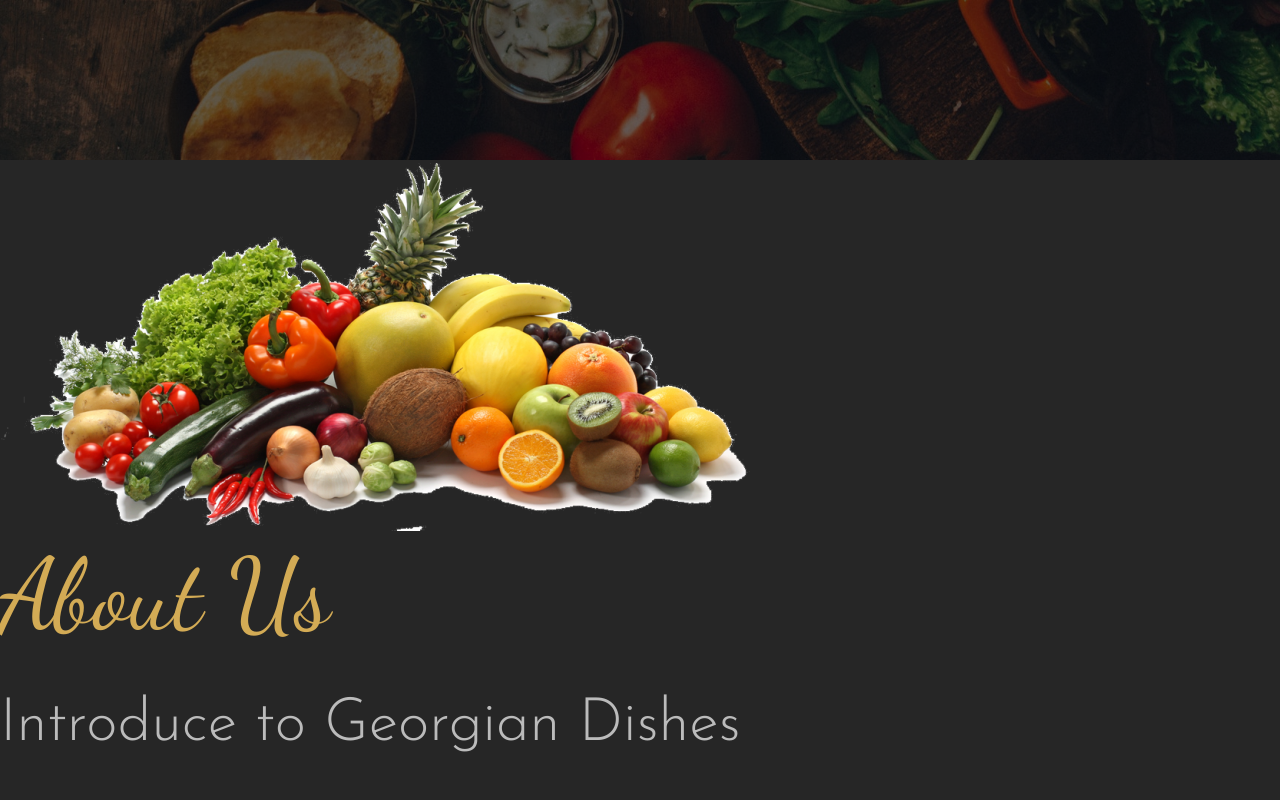
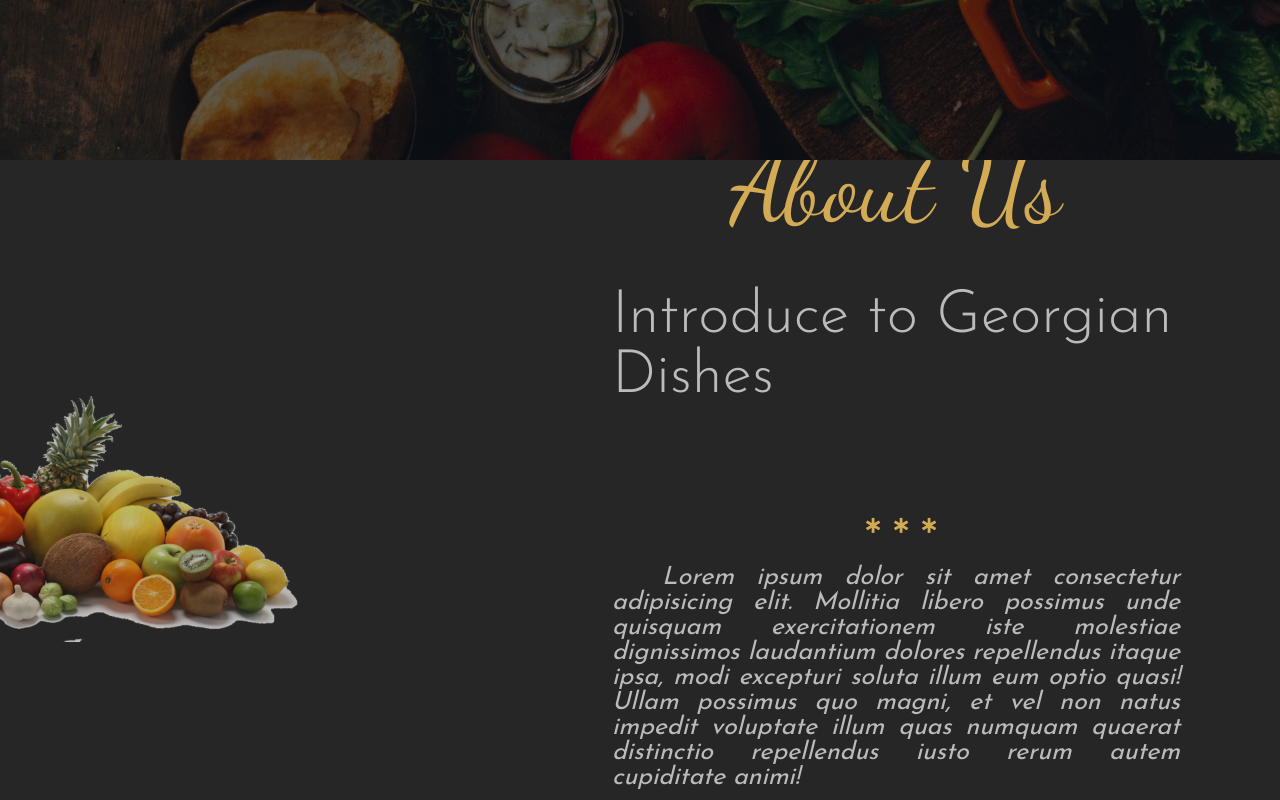
Before and after one commit to RaquelFraktas/restaurant-georgia, a website: page index.html in a window 1280 px wide. Shown: the part 640-1440 px from the top of the page. Drawn offline with nearby package versions, Linux system fonts and the light colour scheme.

Commit message:
about us styling

```diff
--- a/scss/_layout.scss
+++ b/scss/_layout.scss
@@ -16,3 +16,53 @@
     @include centering(50%)
   }
 }
+
+.about-us {
+  height: 90vh;
+  display: flex;
+  align-items: center;
+
+  &-left {
+    width: 40%;
+    position: relative;
+    left: -200px;
+
+    img {
+      width: 100%;
+      opacity: .7;
+    }
+  }
+
+  &-right {
+    width: 60%;
+    display: flex;
+    flex-direction: column;
+    align-items: center;
+    padding: 0 100px;
+    box-sizing: border-box;
+
+    .stars {
+      margin: 30px 0;
+    }
+
+    .star {
+      font-size: 15px;
+      color: $color-primary;
+      margin-left: 10px;
+    }
+
+    .description {
+      font-family: $font-josephineSans;
+      font-size: 25px;
+      font-style: italic;
+      color: $color-secondary;
+      text-align: justify;
+
+      &::first-letter {
+        padding-left: 50px;
+      }
+
+    }
+  }
+
+}
```
Also changed, not shown: css/main.css.
